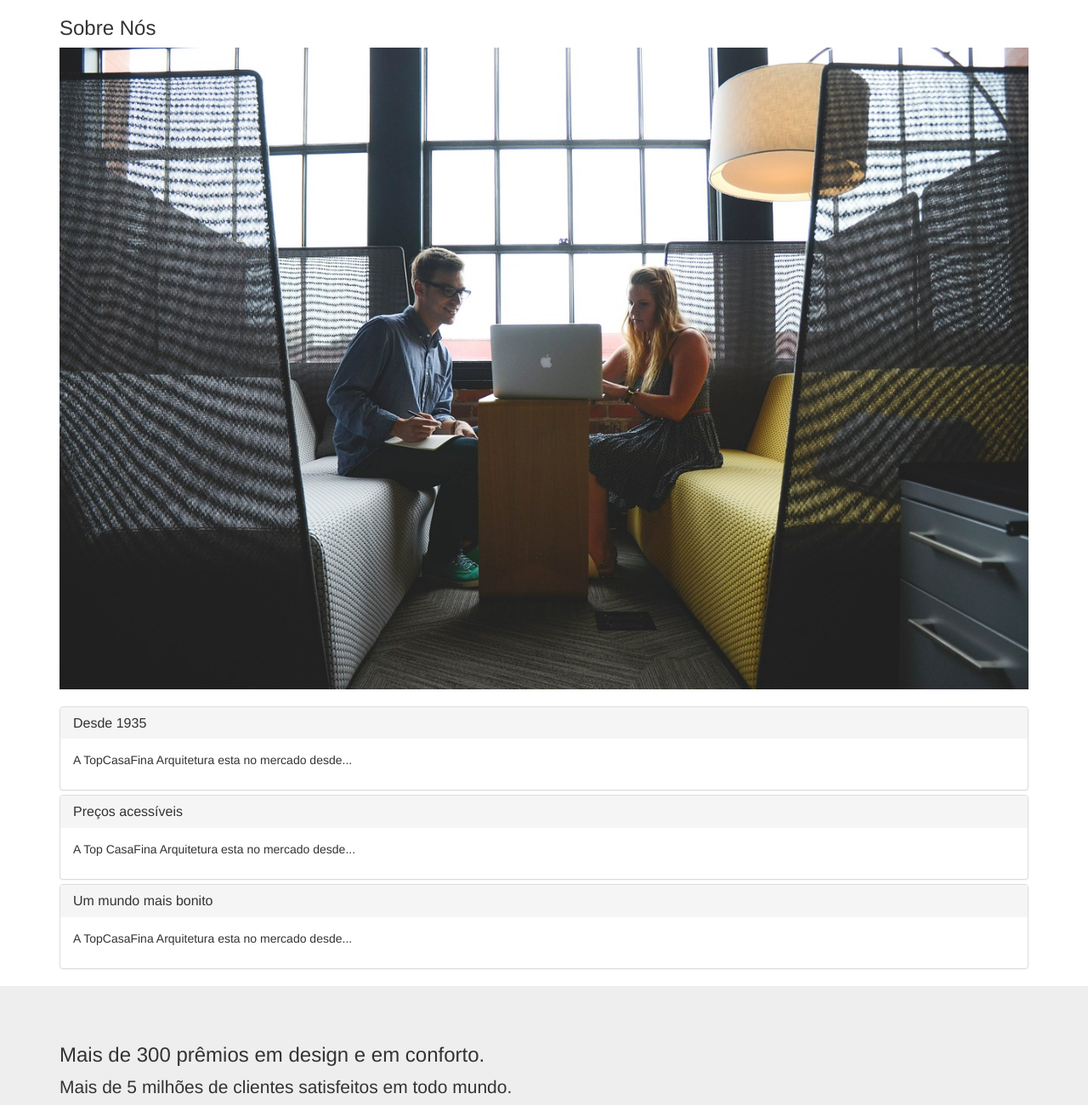
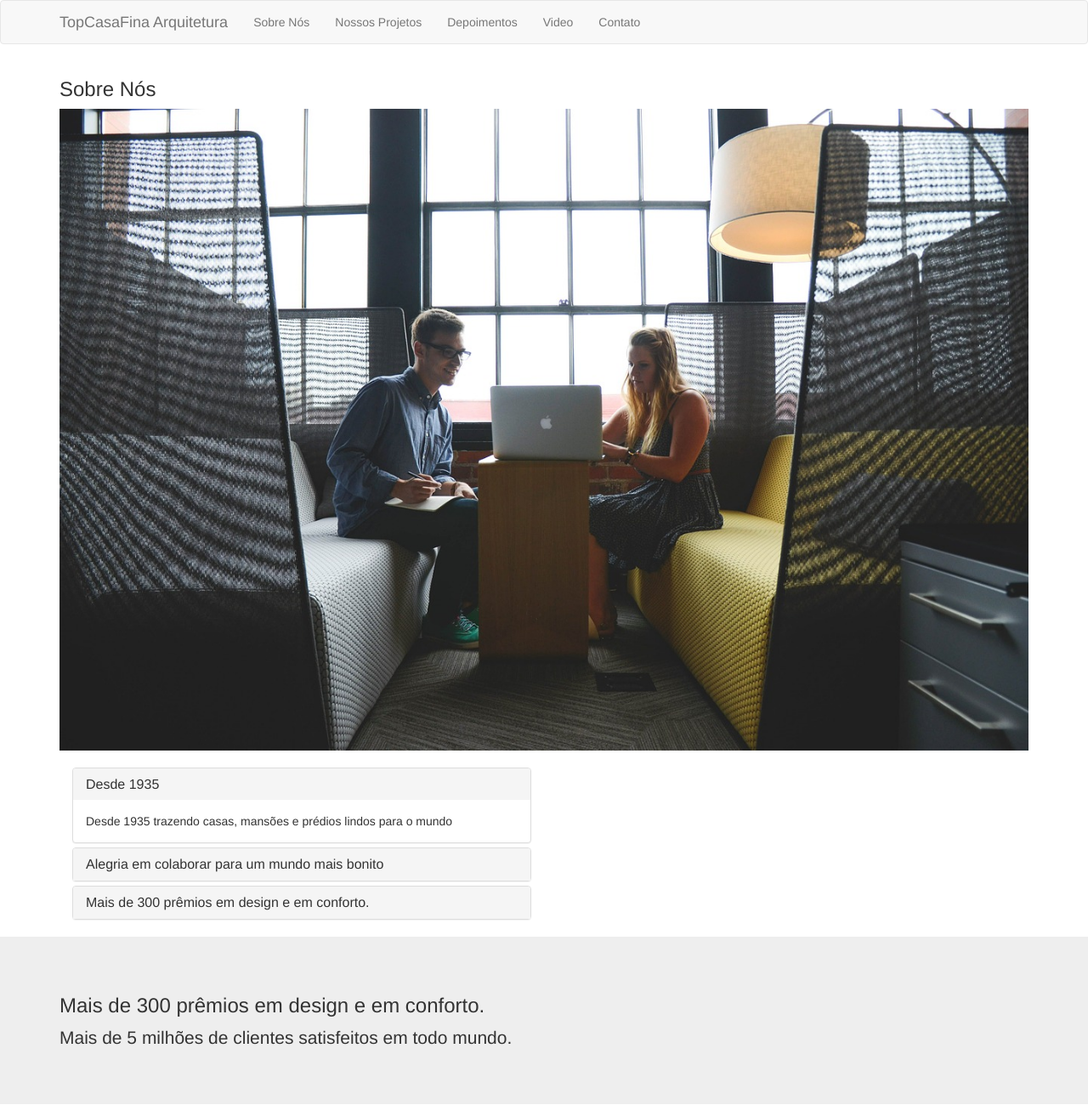
Before and after one commit to mateuslu/bootstrap-curso, a plain HTML site: page index.html in a window 1280 px wide. Shown: the top 1300 px of the page at 85% size. Drawn offline with Linux system fonts and the light colour scheme.

Commit message:
heading,hmburguer,navbar

```diff
--- a/estilos.css
+++ b/estilos.css
@@ -29,3 +29,14 @@
 	margin-top: 0;
 
 }
+
+footer{
+	margin-top: 10px;
+	background-color: #333;
+	color: #FFF;
+	padding: 20px;
+}
+
+footer address: last-child {
+	margin-bottom: 0 ;
+}
--- a/index.html
+++ b/index.html
@@ -7,51 +7,77 @@
     <meta name="viewport" content="width=device-width, initial-scale=1">
 </head>
 <body>
-	<section class="container">
+	<nav class="navbar navbar-default">
+		<div class="container">
+
+			<div class="navbar-header">
+			<button type="button" class="navbar-toggle collapsed" data-toggle="collapse" data-target="#collapse-navbar" aria-expanded="false">
+	            <span class="sr-only">Toggle navigation</span>
+	            <span class="icon-bar"></span>
+	            <span class="icon-bar"></span>
+	            <span class="icon-bar"></span>
+	            <span class="icon-bar"></span>
+        	</button>
+        	<a href="#" class="navbar-brand">TopCasaFina Arquitetura</a>
+        	</div>
+			<div class="collapse navbar-collapse" id="collapse-navbar">
+				<ul class="nav navbar-nav">
+						<li><a href="#Sobre-nos">Sobre Nós</a>	</li>
+						<li><a href="#nossos-projetos">Nossos Projetos</a></li>
+					    <li><a href="#depoimentos">Depoimentos</a></li>
+					    <li><a href="#video">Video</a></li>
+					    <li><a href="#contato">Contato</a></li>
+					</li>
+				</ul>
+			</div>
+		</div>
+	</nav>
+
+
+	<section id="Sobre-nos" class="container">
 		<h3 >Sobre Nós</h3>
 		<figcaption>
 			<figure>
 				<img class="img-responsive" src="img/empresa.jpg">
 			</figure>
 		</figcaption>
-		<div class="panel-group" id="paineis-sobre">
+		<div class="panel-group col-sm-6" id="paineis-sobre">
+				<div class="panel panel-default">
+					<div class="panel-heading" data-toggle="collapse" data-target="#primeiro-paragrafo" data-parent="#paineis-sobre">
+						<h3 class="panel-title">Desde 1935</h3>
+					</div>
 
-			<div class="panel panel-default">
-				<div class="panel-heading">
-					<h3 class="panel-title" data-toggle="collapse" data-target="#primeiro-paragrafo"
-						data-parent="#paineis-sobre">Desde 1935</h3>
-				</div>
-				<div id = "primeiro-paragrafo" class="collapse in">
+					<div class="collapse in" id="primeiro-paragrafo">
 						<div class="panel-body">
-						<p >A TopCasaFina Arquitetura esta no mercado desde...</p>
+							Desde 1935 trazendo casas, mansões e prédios lindos para o mundo
 						</div>
 					</div>
 				</div>
 
 				<div class="panel panel-default">
-				<div class="panel-heading">
-					<h3 class="panel-title" data-toggle="collapse" data-target="#segundo-paragrafo"
-						data-parent="#paineis-sobre" >Preços acessíveis</h3>
+					<div class="panel-heading" data-toggle="collapse" data-target="#segundo-paragrafo" data-parent="#paineis-sobre">
+						<h3 class="panel-title">Alegria em colaborar para um mundo mais bonito</h3>
 					</div>
-				<div id = "segundo-paragrafo" class="collapse in">
-					<div class="panel-body" >
-						<p >A Top CasaFina Arquitetura esta no mercado desde...</p>
+
+					<div id="segundo-paragrafo" class="collapse">
+						<div class="panel-body">
+							Trazendo alegria para a vida das pessoas que tem dinheiro para gastar.
 						</div>
 					</div>
 				</div>
 
 				<div class="panel panel-default">
-					<div class="panel-heading">
-						<h3 class="panel-title" data-toggle="collapse" data-target="#terceiro-paragrafo"
-							data-parent="#paineis-sobre">Um mundo mais bonito</h3>
+					<div class="panel-heading" data-toggle="collapse" data-target="#terceiro-paragrafo" data-parent="#paineis-sobre">
+						<h3 class="panel-title">Mais de 300 prêmios em design e em conforto.</h3>
 					</div>
-					<div id = "terceiro-paragrafo" class="collapse in">
+
+					<div id="terceiro-paragrafo" class="collapse">
 						<div class="panel-body">
-							<p >A TopCasaFina Arquitetura esta no mercado desde...</p>
+							Mais de 5 milhões de clientes satisfeitos em todo o mundo.
 						</div>
 					</div>
 				</div>
-
+			</div>
 		</div>
 	</section>
 
@@ -62,7 +88,7 @@
 			</div>
 	</div>
 
-	<section class="container">
+	<section id="nossos-projetos" class="container">
 		<h2>Nossos Projetos</h2>
 
 		<figure class="thumbnail">
@@ -107,7 +133,7 @@
 
 	</section>
 
-	<section>
+	<section id="depoimentos">
 		<div class="container">
 		<h2 class="titulo-depoimentos container">Depoimentos de clientes</h2>
 
@@ -156,7 +182,7 @@
 	</div>
 		</section>
 
-		<section class="container">
+		<section id="video" class="container">
 			<h2>Vídeo Institucional</h2>
 			<div class="embed-responsive embed-responsive-16by9">
 				<iframe width="560" height="315" src="https://www.youtube.com/embed/k7IPr-rhrPE" frameborder="0" allow="accelerometer; autoplay; encrypted-media; gyroscope; picture-in-picture" allowfullscreen></iframe>
@@ -164,7 +190,7 @@
 			 </div>
 		</section>
 
-		<section class="container">
+		<section id="contato" class="container">
 			<h2>Contato</h2>
 			<p>Entre em contato com nosco</p>
 			<div class="form-group">
@@ -211,6 +237,23 @@
 			<button type="submit" class="btn btn-primary">Enviar</button>
 
 		</section>
+
+		<footer>
+
+			<address>
+				<strong> TopCasaFina Arquitetura </strong><br>
+				Rua Vergueiro, 3185, Vila Mariana<br>
+				São Paulo, SP<br>
+				Tel: (11) 5571-2751 ou 5083-3884
+			</address>
+
+
+				Email: contata.topcasafina@alura.com.br
+
+
+		</footer>
+
+
     <script src="jquery.js"></script>
 	<script src="bootstrap/js/bootstrap.min.js"></script>
 </body>
```
Lines whose indentation alone changed are shown as unchanged.
